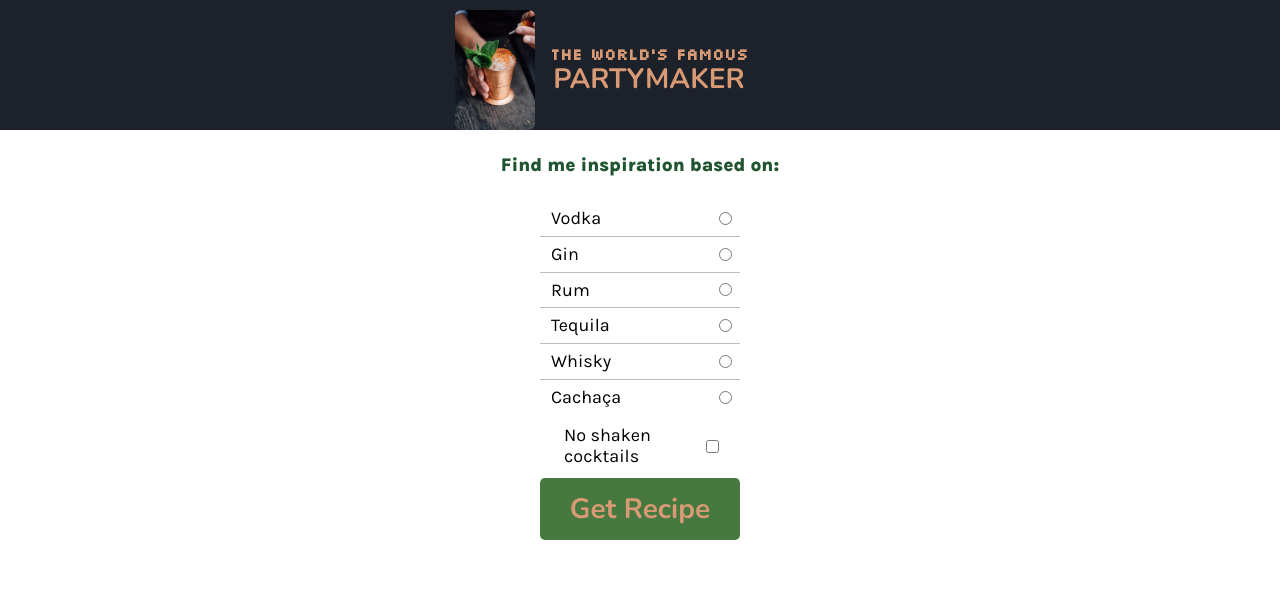
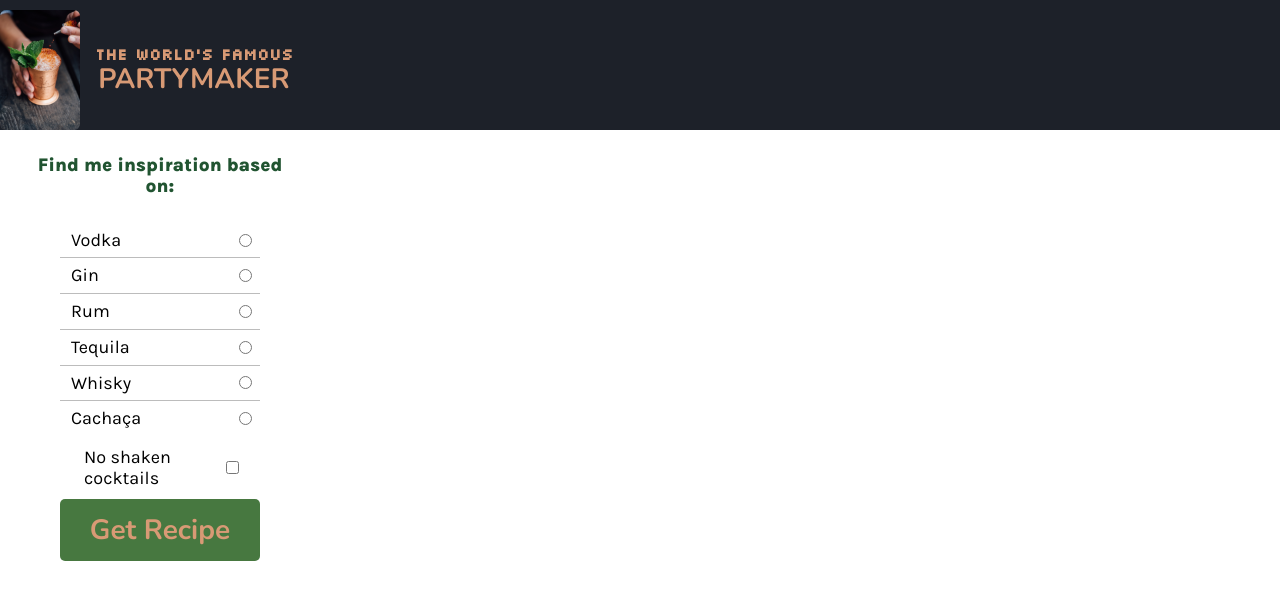
Before and after one commit to cris-valente/Cocktail-recipes, a website built with Vite: page index.html in a window 1280 px wide. Built offline with nearby package versions, Linux system fonts and the light colour scheme.

Commit message:
container

```diff
--- a/index.css
+++ b/index.css
@@ -72,7 +72,8 @@ header{
 }
 
 /* controls */
-.spirit-radios{
+.container{
+    max-width: 320px;
 
 }
 .radio{
--- a/index.html
+++ b/index.html
@@ -10,6 +10,7 @@
 
 <body>
 	<header>
+		<div class="container">
 			<div class="header-inner">
 				<img src="images/adam-jaime-main-unsplash.jpg" class="main-img">
 				<div>
@@ -17,8 +18,10 @@
 					<h1>PARTYMAKER</h1>
 				</div>
 			</div>
+		</div>
 	</header>
 	<main>
+		<div class="container">
 			<h3>Find me inspiration based on:</h3>
 			<div class="controls-container">
 				<div class="spirit-radios" id="spirit-radios"></div>
@@ -28,10 +31,13 @@
 				</div>
 				<button class="get-recipe-btn" id="get-recipe-btn">Get Recipe</button>
 			</div>
+		</div>
 	</main>
+		<div class="container">
 			<div class="recipe-modal" id="recipe-modal">
 				<button class="recipe-modal-close-btn" id="recipe-modal-close-btn">X</button>
 				<div id="recipe-modal-inner"></div>
+			</div>
 		</div>
 	<script src="index.js" type="module"></script>
 </body>
```
Lines whose indentation alone changed are shown as unchanged.
